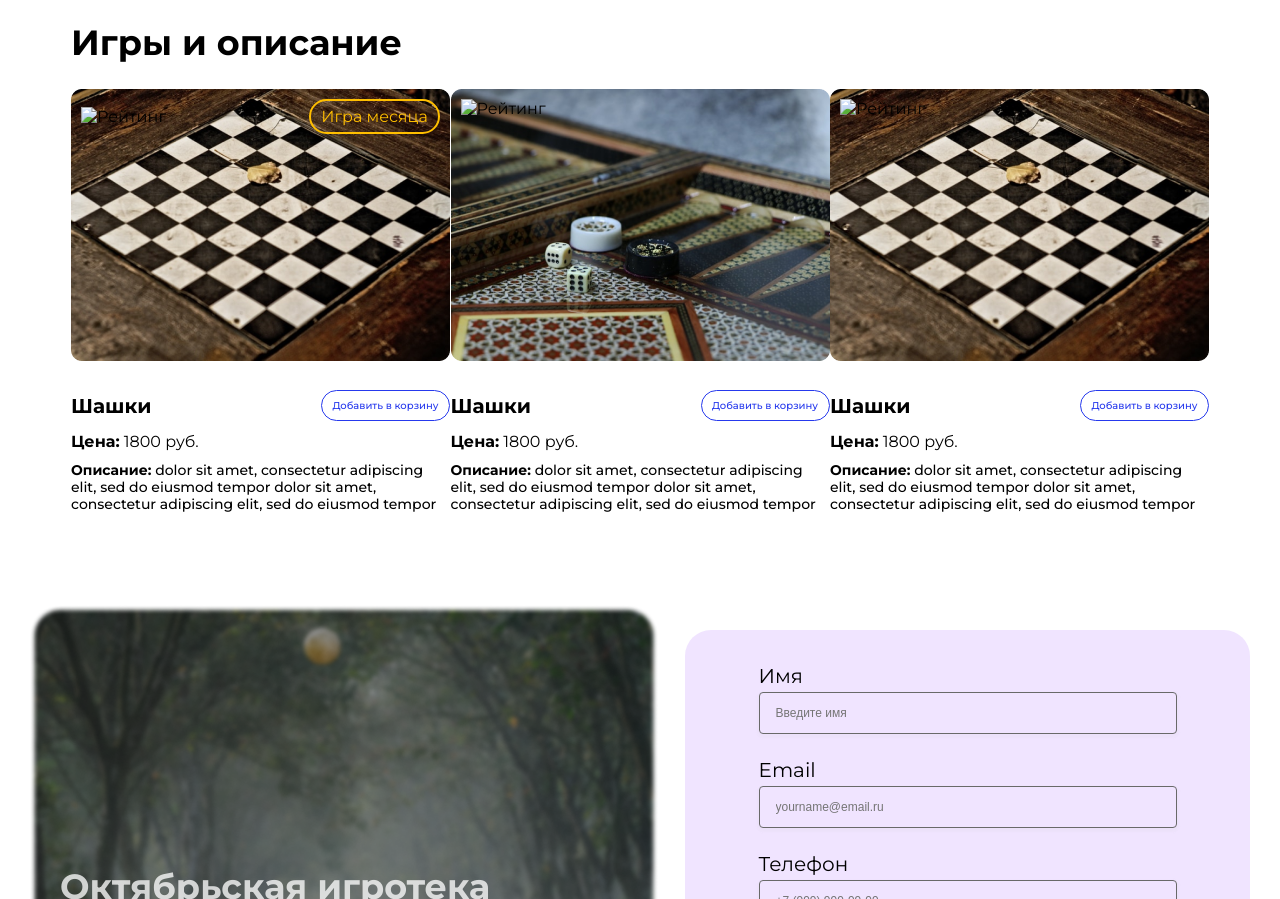
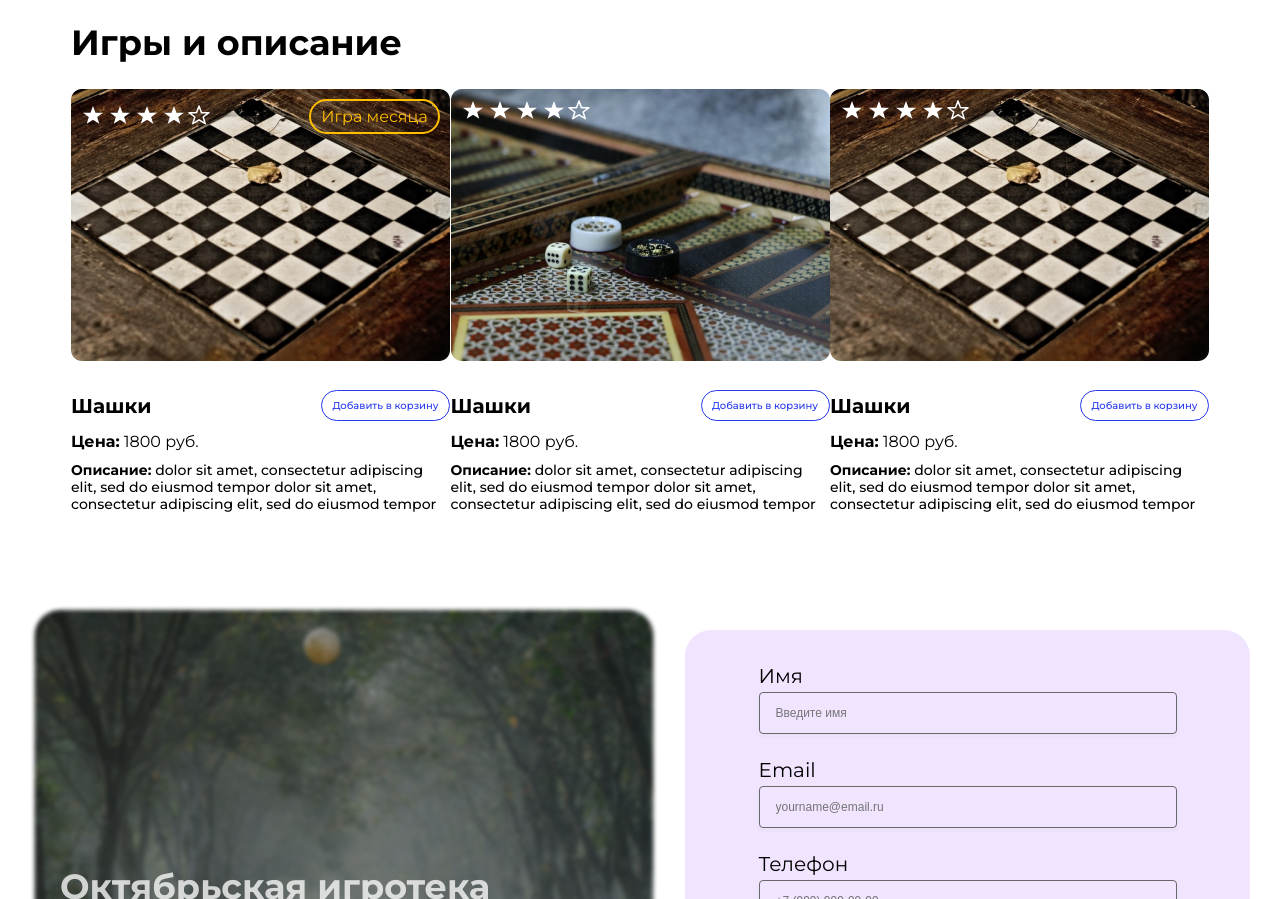
Before and after one commit to whitemalina/CODE-1-2, a plain HTML site: page index.html in a window 1280 px wide. Shown: the part 3088-3987 px from the top of the page. Drawn offline with Linux system fonts and the light colour scheme; the site is published under a folder, as on GitHub Pages, so addresses that start at the root find nothing.

Commit message:
Update index.html

```diff
--- a/index.html
+++ b/index.html
@@ -229,7 +229,7 @@
             <div class="games__items__item">
                 <div class="games__items__item__img">
                     <div class="rating">
-                        <img src="/assets/img/rating.svg" alt="Рейтинг">
+                        <img src="assets/img/rating.svg" alt="Рейтинг">
                         <div class="monthGame">
                             <span>Игра месяца</span>
                         </div>
@@ -247,7 +247,7 @@
             <div class="games__items__item">
                 <div class="games__items__item__img img">
                     <div class="rating">
-                        <img src="/assets/img/rating.svg" alt="Рейтинг">
+                        <img src="assets/img/rating.svg" alt="Рейтинг">
                     </div>
                 </div>
                 <div class="games__items__item__description">
@@ -262,7 +262,7 @@
             <div class="games__items__item">
                 <div class="games__items__item__img">
                     <div class="rating">
-                        <img src="/assets/img/rating.svg" alt="Рейтинг">
+                        <img src="assets/img/rating.svg" alt="Рейтинг">
                     </div>
                 </div>
                 <div class="games__items__item__description">
```
